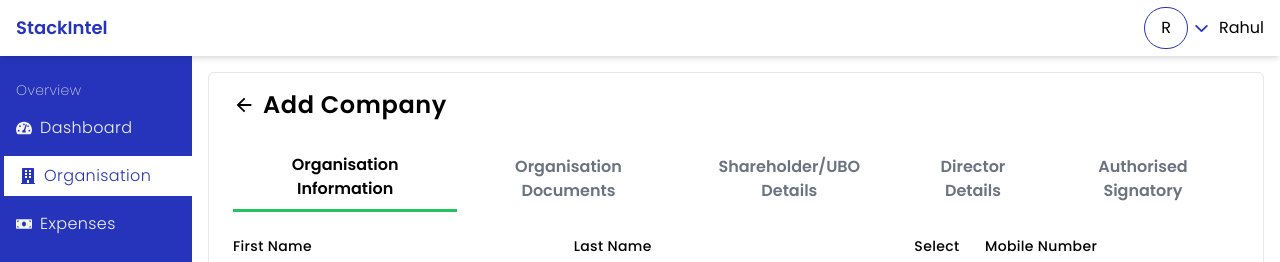
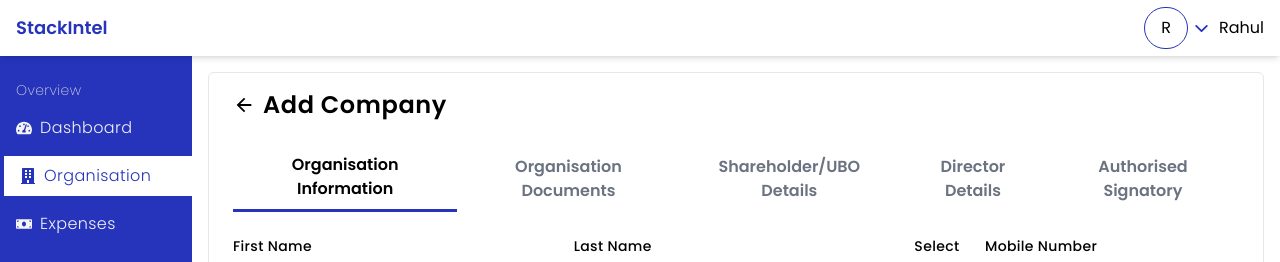
Before and after one commit to abhaydesai01/super-admin-expense, a React (Vite) app: page /organisation in a window 1280 px wide. Both pictures are taken after typing "Sample" into the empty fields and a click on the button "Add Company". Shown: the top 262 px of the page. Built offline with nearby package versions, Linux system fonts and the light colour scheme.

Commit message:
Update CompanyDetailsForm.jsx
Changed border color blue

```diff
--- a/src/components/company/CompanyDetailsForm.jsx
+++ b/src/components/company/CompanyDetailsForm.jsx
@@ -428,7 +428,7 @@ const CompanyDetailsForm = () => {
             key={index}
             className={`px-4 py-2 font-semibold ${
               activeTab === index
-                ? "border-b-[3px] border-green-500"
+                ? "border-b-[3px] border-custom-blue"
                 : "text-gray-500"
             }`}
             onClick={() => setActiveTab(index)}
```
